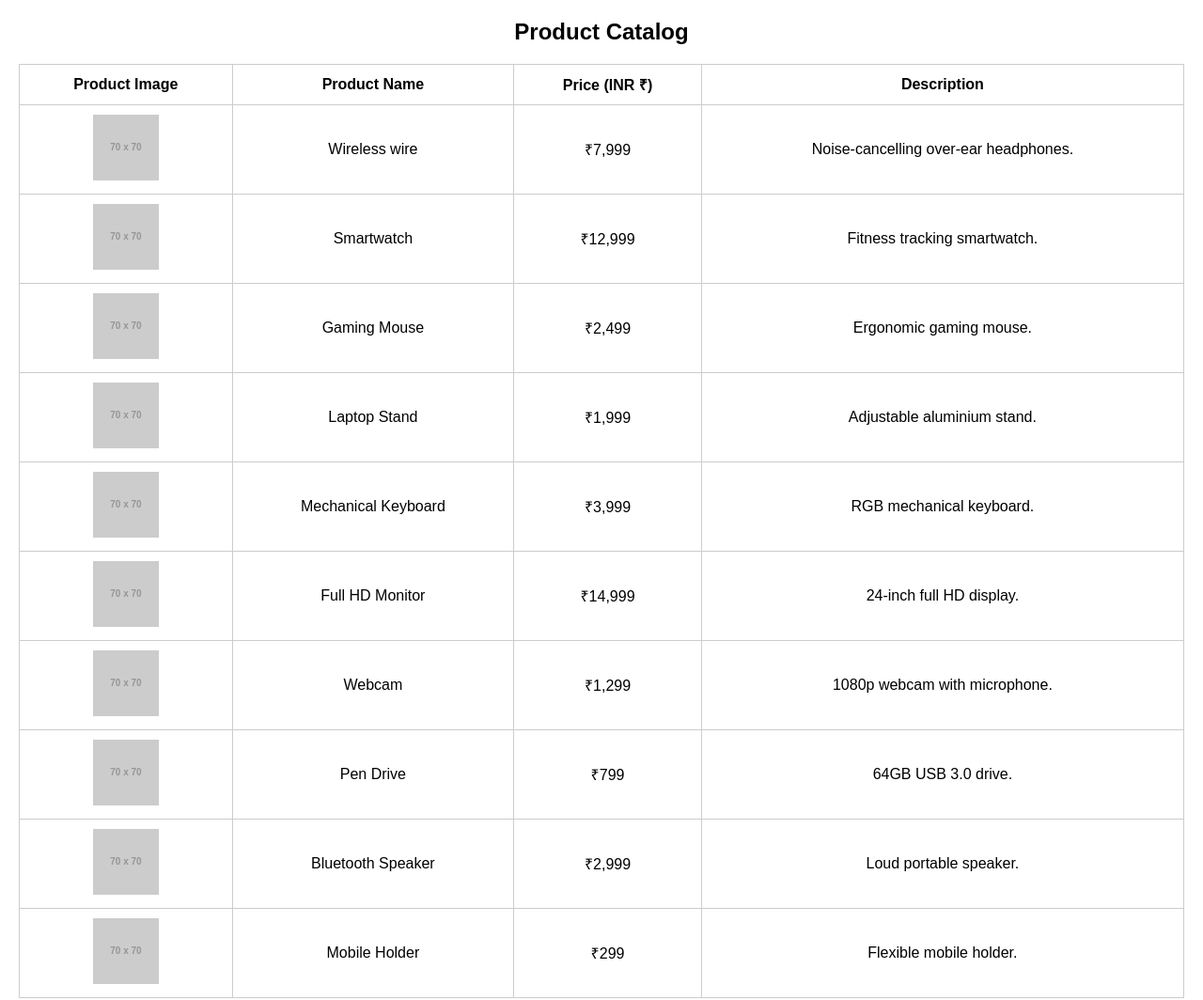
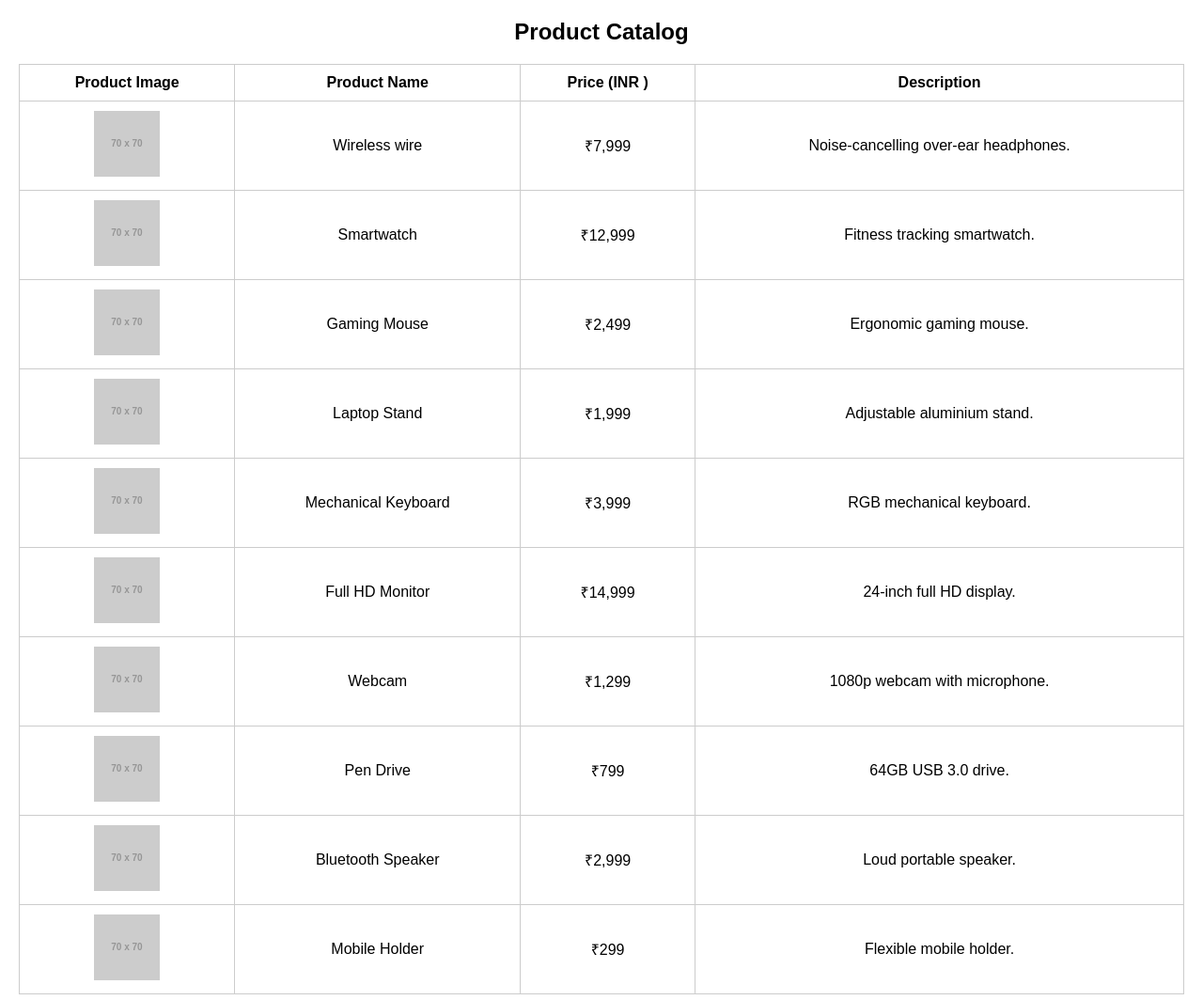
Before and after one commit to DDHB26/awsamplifyCCL, a plain HTML site: page index.html in a window 1280 px wide. Shown: the top 1064 px of the page at 94% size. Drawn offline with Linux system fonts and the light colour scheme; placeholder pictures from the web are drawn by us.

Commit message:
Update index.html

```diff
--- a/index.html
+++ b/index.html
@@ -13,7 +13,7 @@
       <tr>
         <th>Product Image</th>
         <th>Product Name</th>
-        <th>Price (INR ₹)</th>
+        <th>Price (INR )</th>
         <th>Description</th>
       </tr>
     </thead>
```
